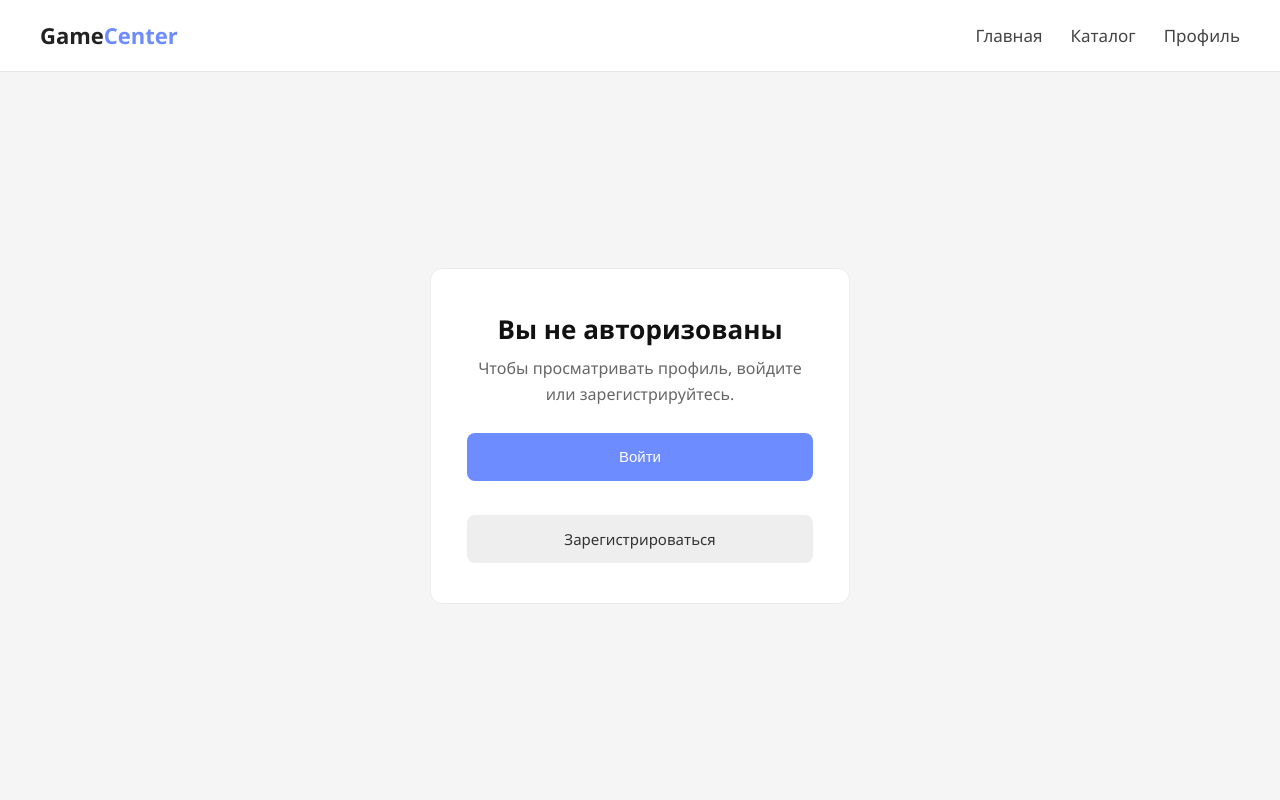
After one commit to kirillyurmin/GameCenter, a PHP site: page /pages/profile.php in a window 1280 px wide. The commit adds this page. Run offline with PHP 8.4, Linux system fonts and the light colour scheme.

Commit message:
implement registration, login, logout and session display in header

```diff
--- a/pages/add_game.php
+++ b/pages/add_game.php
@@ -1,5 +1,7 @@
 <?php
 require_once '../db.php';
+require_once '../auth.php';
+require_login();
 
 $errors = [];
 $success = false;
--- a/pages/delete_game.php
+++ b/pages/delete_game.php
@@ -1,5 +1,7 @@
 <?php
 require_once '../db.php';
+require_once '../auth.php';
+require_login();
 
 // Получаем ID из GET
 $id = isset($_GET['id']) ? (int)$_GET['id'] : 0;
--- a/pages/edit_game.php
+++ b/pages/edit_game.php
@@ -1,5 +1,7 @@
 <?php
 require_once '../db.php';
+require_once '../auth.php';
+require_login();
 
 // Получаем ID игры из GET-запроса
 $id = isset($_GET['id']) ? (int)$_GET['id'] : 0;
--- /dev/null
+++ b/pages/profile.php
@@ -0,0 +1,98 @@
+<?php
+require_once '../db.php';
+require_once '../auth.php';
+
+// Если пользователь не вошел — показываем заглушку с предложением войти
+if (!isset($_SESSION['user_id'])) {
+    // Получаем данные пользователя из БД, если он вошел (но тут мы уже знаем, что не вошел)
+    // Поэтому просто выводим HTML с кнопками
+    ?>
+    <!DOCTYPE html>
+    <html lang="en">
+    <head>
+        <meta charset="UTF-8">
+        <link rel="stylesheet" href="../styles/style.css">
+        <title>Профиль - GameCenter</title>
+    </head>
+    <body>
+        <header>
+            <a href="../index.php" class="logo">Game<span>Center</span></a>
+            <nav>
+                <ul>
+                    <li><a href="../index.php">Главная</a></li>
+                    <li><a href="catalog.php">Каталог</a></li>
+                    <li><a href="profile.php">Профиль</a></li>
+                </ul>
+            </nav>
+        </header>
+        <main class="auth-main">
+            <div class="auth-card" style="text-align: center;">
+                <h1>Вы не авторизованы</h1>
+                <p style="margin-bottom: 20px; color: #666;">Чтобы просматривать профиль, войдите или зарегистрируйтесь.</p>
+                <div style="display: flex; flex-direction: column; gap: 10px;">
+                    <a href="login.php" class="btn-submit" style="text-decoration: none; text-align: center;">Войти</a>
+                    <a href="register.php" class="btn-welcome" style="text-decoration: none; text-align: center; background: #eee; color: #333;">Зарегистрироваться</a>
+                </div>
+            </div>
+        </main>
+    </body>
+    </html>
+    <?php
+    exit; // Останавливаем выполнение скрипта
+}
+
+// Если дошли сюда — значит пользователь авторизован
+$user_id = $_SESSION['user_id'];
+
+// Получаем актуальные данные пользователя из БД
+$stmt = $pdo->prepare("SELECT * FROM users WHERE id = ?");
+$stmt->execute([$user_id]);
+$user = $stmt->fetch();
+
+// Считаем, сколько игр добавил пользователь
+$stmt_games = $pdo->prepare("SELECT COUNT(*) FROM games WHERE user_id = ?");
+$stmt_games->execute([$user_id]);
+$games_count = $stmt_games->fetchColumn();
+?>
+<!DOCTYPE html>
+<html lang="en">
+<head>
+    <meta charset="UTF-8">
+    <link rel="stylesheet" href="../styles/style.css">
+    <title>Мой профиль - GameCenter</title>
+</head>
+<body>
+    <header>
+        <a href="../index.php" class="logo">Game<span>Center</span></a>
+        <nav>
+            <ul>
+                <li><a href="../index.php">Главная</a></li>
+                <li><a href="catalog.php">Каталог</a></li>
+                <li><a href="profile.php" class="active">Профиль</a></li>
+            </ul>
+        </nav>
+    </header>
+    <main class="auth-main">
+        <div class="auth-card" style="max-width: 500px;">
+            <h1>Мой профиль</h1>
+
+            <div style="margin-bottom: 20px; padding: 15px; background: #f9f9f9; border-radius: 8px;">
+                <p><strong>ФИО:</strong> <?= htmlspecialchars($user['full_name']) ?></p>
+                <p><strong>Логин:</strong> <?= htmlspecialchars($user['login']) ?></p>
+                <p><strong>Email:</strong> <?= htmlspecialchars($user['email']) ?></p>
+                <p><strong>Роль:</strong> <?= $user['role'] === 'admin' ? 'Администратор' : 'Пользователь' ?></p>
+                <p><strong>Добавлено игр:</strong> <?= $games_count ?></p>
+            </div>
+
+            <div style="display: flex; flex-direction: column; gap: 10px;">
+                <?php if ($user['role'] === 'admin'): ?>
+                    <a href="admin.php" class="btn-submit" style="text-decoration: none; text-align: center; background: #333;">Перейти в админ-панель</a>
+                <?php endif; ?>
+
+                <a href="my_games.php" class="btn-submit" style="text-decoration: none; text-align: center;">Мои добавленные игры</a>
+                <a href="logout.php" class="btn-submit" style="text-decoration: none; text-align: center; background: #e35b5b;">Выйти из аккаунта</a>
+            </div>
+        </div>
+    </main>
+</body>
+</html>
```
Also changed, not shown: index.php (+6 -16 lines), pages/catalog.php (+7 -5 lines), pages/game.php (+26 -12 lines).
